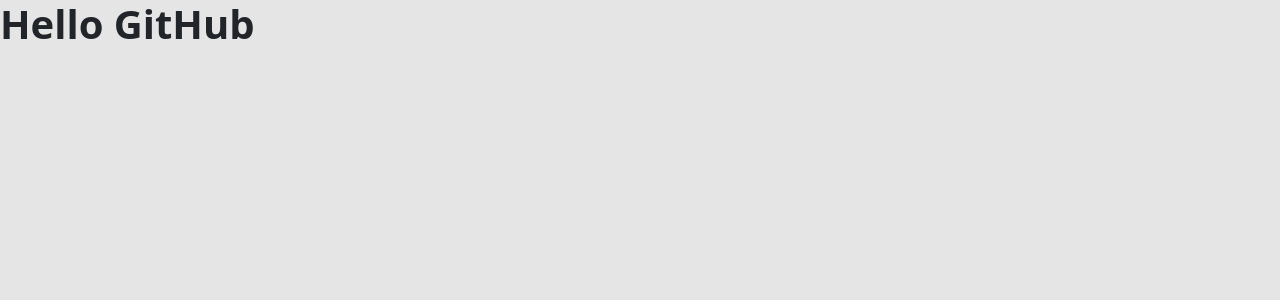
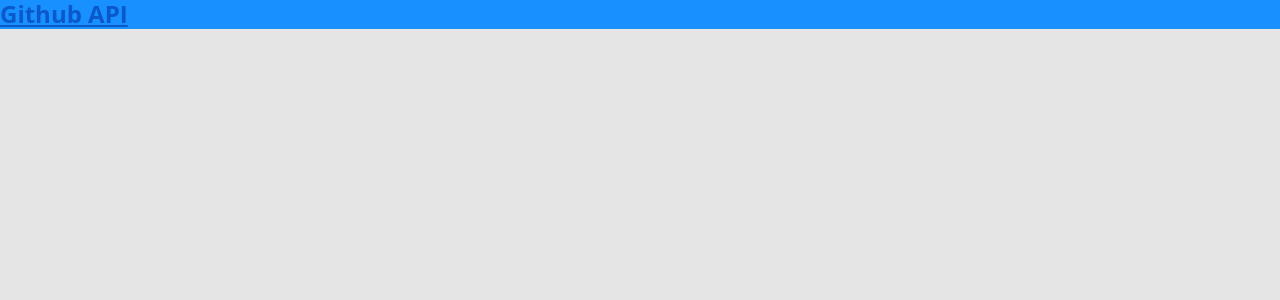
Before and after one commit to Rafaelse6/github-api-react, a React (Create React App) app in the folder github-api/: page / in a window 1280 px wide. Shown: the top 300 px of the page. Built offline with nearby package versions, Linux system fonts and the light colour scheme.

Commit message:
Navbar added

```diff
--- a/github-api/src/App.tsx
+++ b/github-api/src/App.tsx
@@ -1,6 +1,7 @@
 import "./assets/styles/custom.scss";
 import "./App.css";
+import Navbar from "components/Navbar";
 
 export default function App() {
-  return <h1>Hello GitHub</h1>;
+  return <Navbar />;
 }
--- /dev/null
+++ b/github-api/src/components/Navbar/index.tsx
@@ -0,0 +1,13 @@
+const Navbar = () => {
+  return (
+    <nav className="bg-primary">
+      <div>
+        <a href="/">
+          <h4>Github API</h4>
+        </a>
+      </div>
+    </nav>
+  );
+};
+
+export default Navbar;
```
